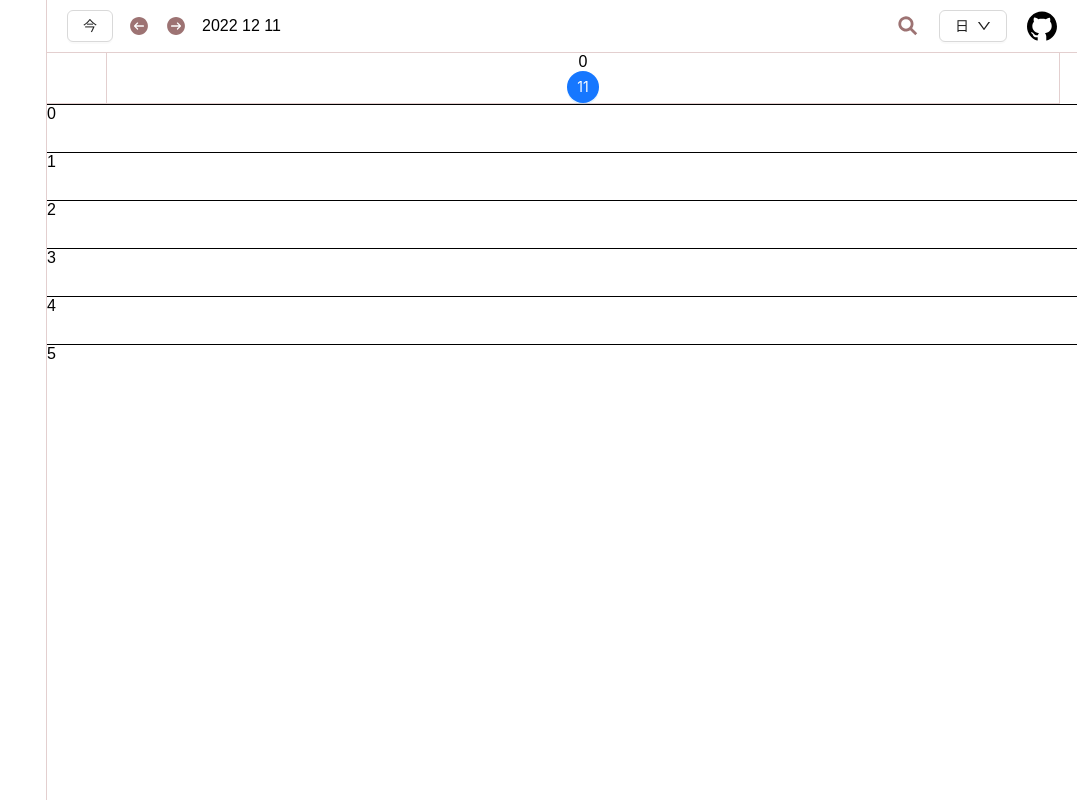
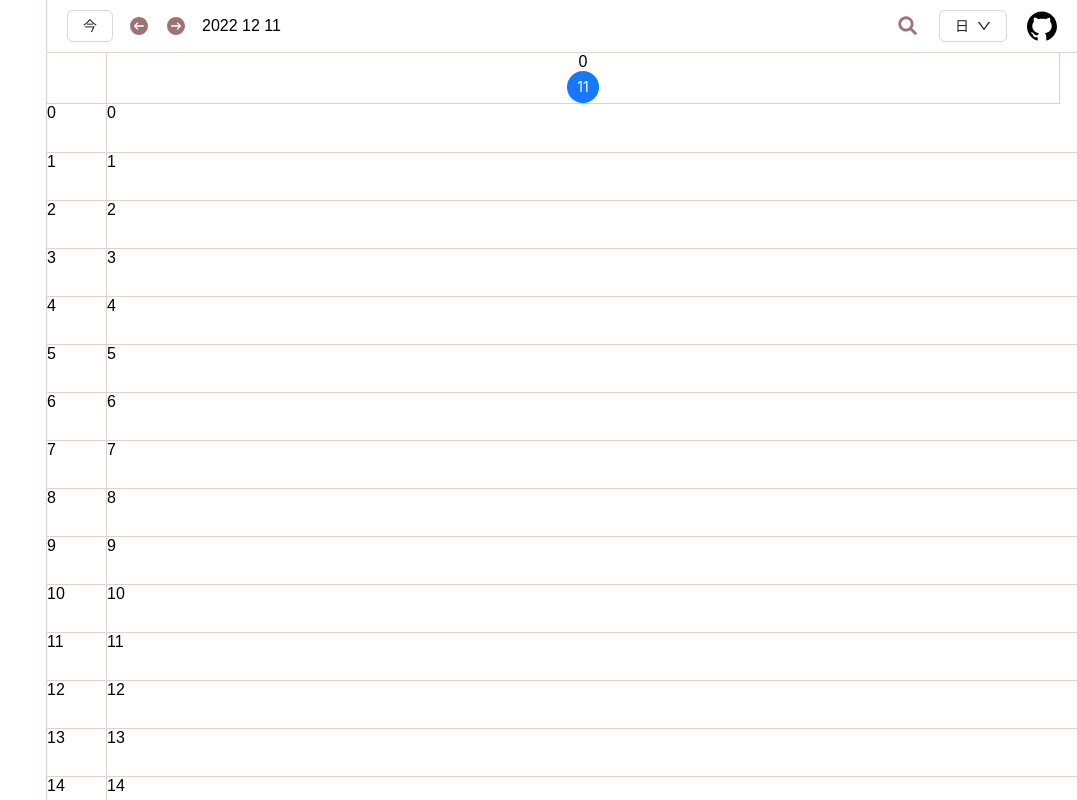
Before and after one commit to linround/Calendar, a React (Vite) app: page / in a window 1280 px wide. Shown: the whole page, without its empty margins (203-1280 px from the left). Built offline with nearby package versions, Linux system fonts and the light colour scheme.

Commit message:
feature: 日历day 组件

```diff
--- a/src/view/LCalendar/components/DayComponent.tsx
+++ b/src/view/LCalendar/components/DayComponent.tsx
@@ -82,12 +82,24 @@ export default function (props: IDayProps) {
         <div className={dayStyle.dayBodyScrollArea}>
           <div className={dayStyle.dayBodyPane} style={{ height: 48 * 24, }}>
             <div className={dayStyle.dayBodyDayContainer}>
-              <div className={dayStyle.dayBodyIntervals}>
+              <div className={dayStyle.dayBodyIntervalsBody} style={{ width: 60, }}>
                 {
-                  [4, 9, 9, 9, 9, 9].map((interval, index) => (
-                    <div style={{ height: 48, borderTop: '1px solid', }} key={index}>{index}</div>
+                  [4, 9, 9, 9, 9, 9,
+                    4, 9, 9, 9, 9, 9,
+                    4, 9, 9, 9, 9, 9,
+                    4, 9, 9, 9, 9, 9].map((interval, index) => (
+                    <div className={dayStyle.dayBodyInterval} style={{ height: 48, }} key={index}>{index}</div>
                   ))
-
+                }
+              </div>
+              <div className={dayStyle.dayBodyDaysBody}>
+                {
+                  [4, 9, 9, 9, 9, 9,
+                    4, 9, 9, 9, 9, 9,
+                    4, 9, 9, 9, 9, 9,
+                    4, 9, 9, 9, 9, 9].map((interval, index) => (
+                    <div className={dayStyle.dayBodyDayItem} style={{ height: 48, }} key={index}>{index}</div>
+                  ))
                 }
               </div>
             </div>
--- a/src/view/LCalendar/components/day.module.less
+++ b/src/view/LCalendar/components/day.module.less
@@ -10,10 +10,31 @@
       width: 100%;
     }
     &Pane {
+      overflow: hidden;
+      width: 100%;
     }
     &DayContainer {
+      display: flex;
     }
-    &Intervals {}
+    &DaysBody {
+      flex: 1;
+    }
+    &DayItem {
+      &:first-child {
+        border-top: none !important;
+      }
+      border-top: 1px solid @borderColor;
+    }
+    &IntervalsBody {}
+    &Interval {
+      border-bottom: none;
+      border-right: 1px solid @borderColor;
+      border-top: 1px solid @borderColor;
+      &:first-child {
+        border-top: none !important;
+      }
+    }
+
   }
   &Container {
     flex: 1;
```
